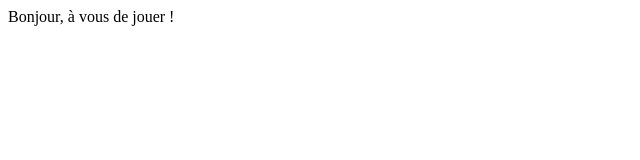
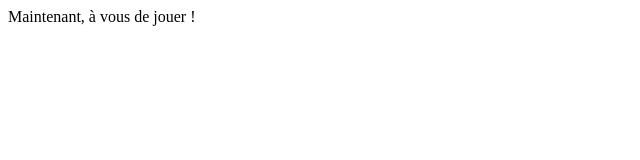
Before and after one commit to obook/projet1, a plain HTML site: page index.html in a window 1280 px wide. Shown: the full height of the page, 0-640 px from the left. Drawn offline with Linux system fonts and the light colour scheme.

Commit message:
Update index.html

```diff
--- a/index.html
+++ b/index.html
@@ -6,7 +6,7 @@
         <meta name="viewport" content="width=device-width, initial-scale=1">
     </head>
     <body>
-        Bonjour, à vous de jouer !
+        Maintenant, à vous de jouer !
     </body>
 
 </html>
```
